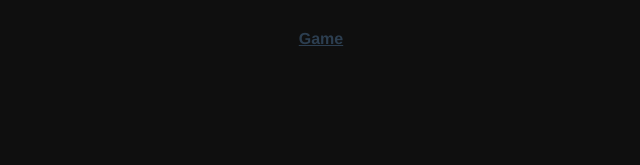
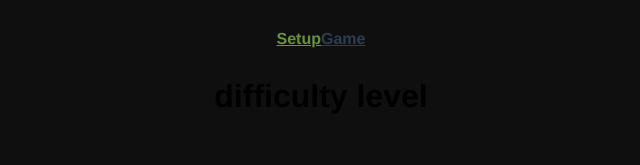
Before and after one commit to bukenoff/minesweeper, a Vue app: page /setup in a window 1280 px wide. Shown: the top 165 px of the page, without its empty margins (319-959 px from the left). Built offline with nearby package versions, Linux system fonts and the light colour scheme; the HTML template or start-up script is replaced by a standard one.

Commit message:
created setup component

```diff
--- a/src/App.vue
+++ b/src/App.vue
@@ -1,6 +1,7 @@
 <template>
   <div id="app">
     <div id="nav">
+      <router-link to="/setup">Setup</router-link>
       <router-link to="/">Game</router-link>
     </div>
     <router-view/>
--- a/src/router/index.ts
+++ b/src/router/index.ts
@@ -1,6 +1,7 @@
 import Vue from 'vue';
 import VueRouter from 'vue-router';
 import Game from '../views/Game.vue';
+import Setup from '../views/Setup.vue';
 
 Vue.use(VueRouter);
 
@@ -9,6 +10,11 @@ const routes = [
     path: '/',
     name: 'Game',
     component: Game,
+  },
+  {
+    path: '/setup',
+    name: 'Setup',
+    component: Setup,
   },
 ];
 
--- a/src/views/Setup.vue
+++ b/src/views/Setup.vue
@@ -1,6 +1,6 @@
 <template>
   <div>
-    1
+    <h1>difficulty level</h1>
   </div>
 </template>
 
```
